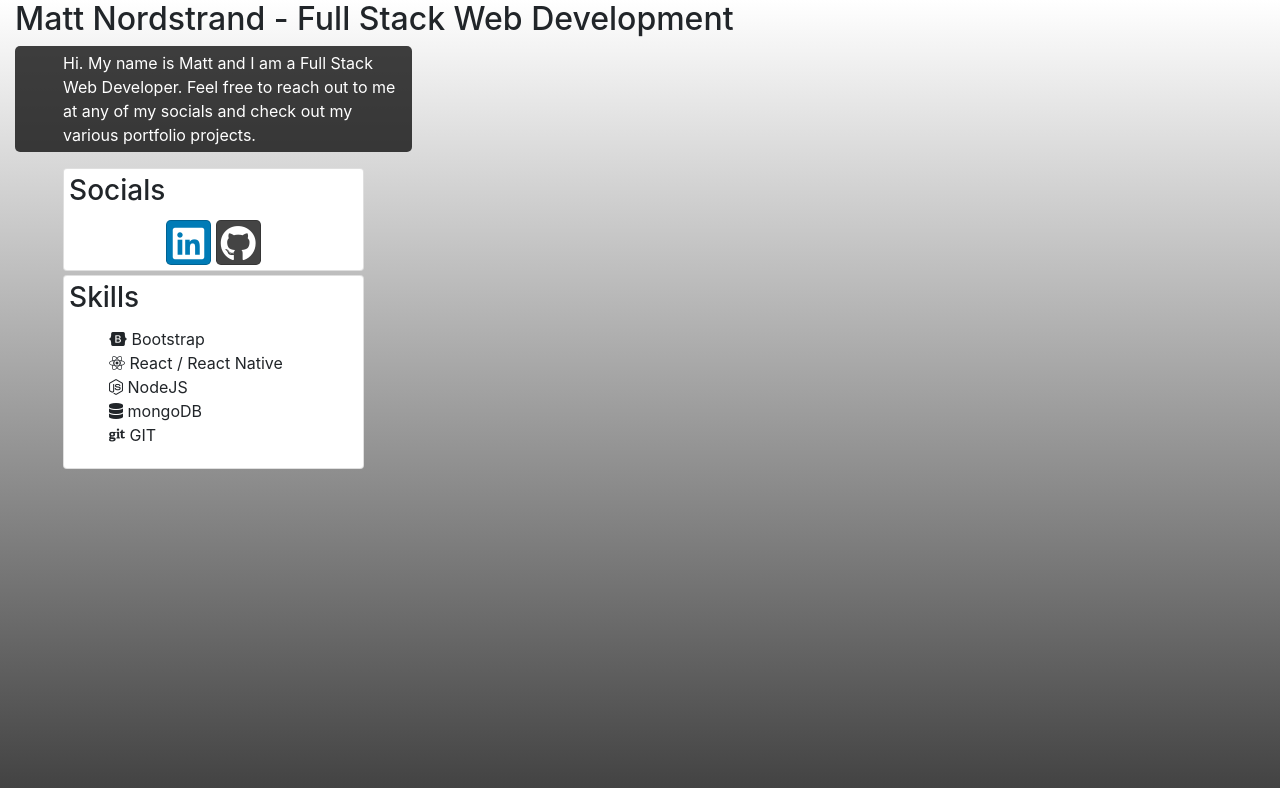
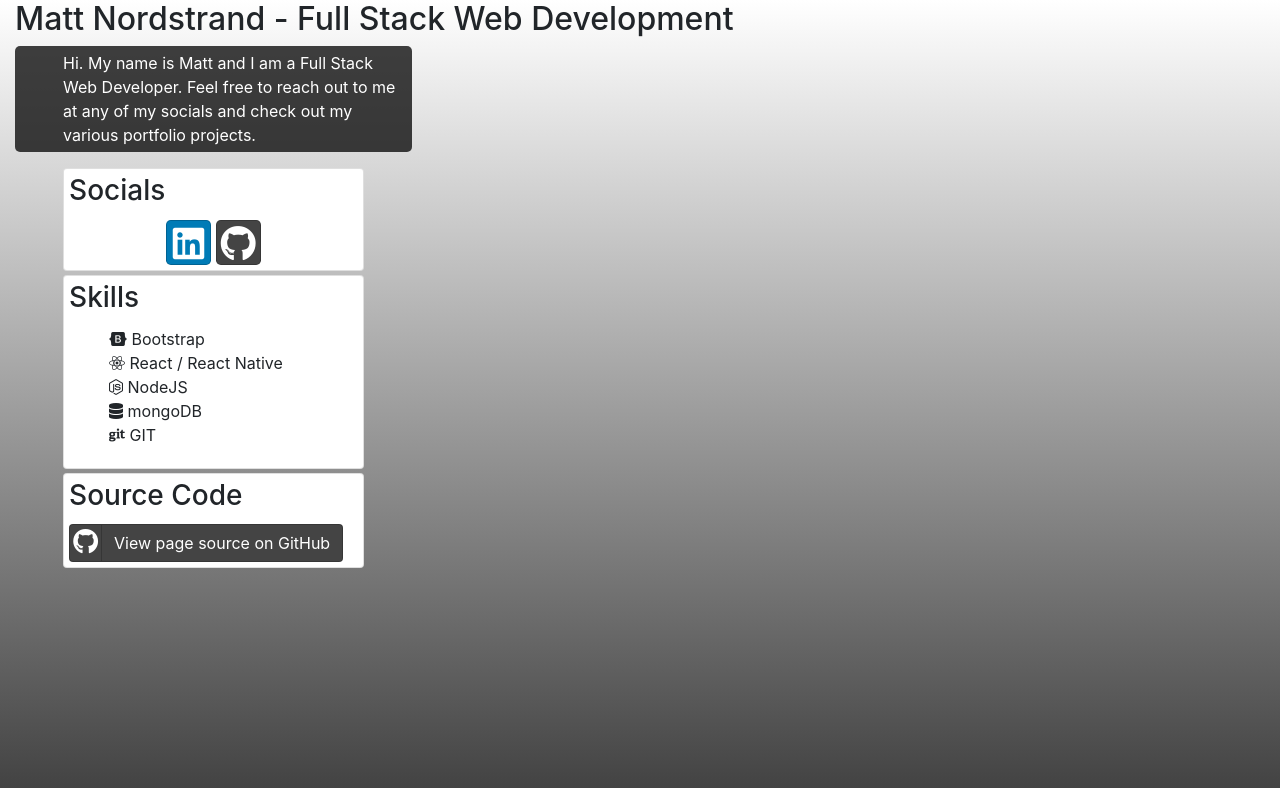
Before and after one commit to MatthewNordstrand/portfolio, a website: page index.html in a window 1280 px wide. Drawn offline with nearby package versions, Linux system fonts and the light colour scheme.

Commit message:
Added page source button to take the user to GitHub

```diff
--- a/index.html
+++ b/index.html
@@ -48,7 +48,7 @@
                             </div>
                         </div>
                     </div>
-                    <div class="col-lg-10 offset-lg-1">
+                    <div class="col-lg-10 offset-lg-1 mb-1">
                         <div class="card">
                             <div class="card-body">
                                 <h3 class="card-title">Skills</h3>
@@ -60,6 +60,16 @@
                                         <li><i class="fa fa-database"></i> mongoDB</li>
                                         <li><i class="fab fa-git"></i> GIT</li>
                                     </ul>
+                                </div>
+                            </div>
+                        </div>
+                    </div>
+                    <div class="col-lg-10 offset-lg-1">
+                        <div class="card">
+                            <div class="card-body">
+                                <h3 class="card-title">Source Code</h3>
+                                <div class="card-text">
+                                    <a type="button" class="btn btn-social btn-github" href="https://github.com/MatthewNordstrand/portfolio" target="_blank"><i class="fab fa-github"></i>View page source on GitHub</a>
                                 </div>
                             </div>
                         </div>
```
